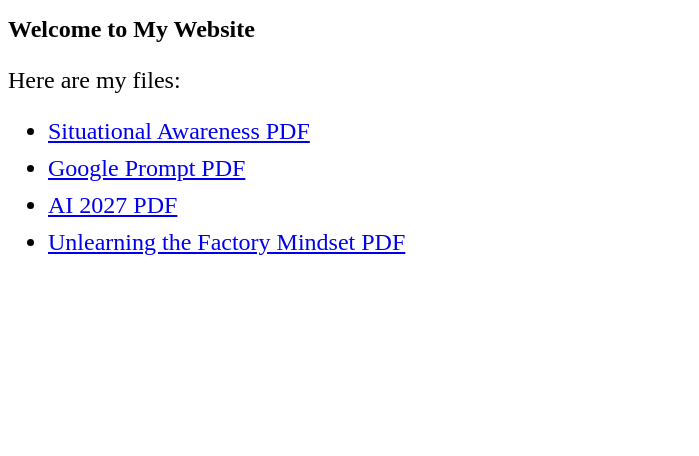
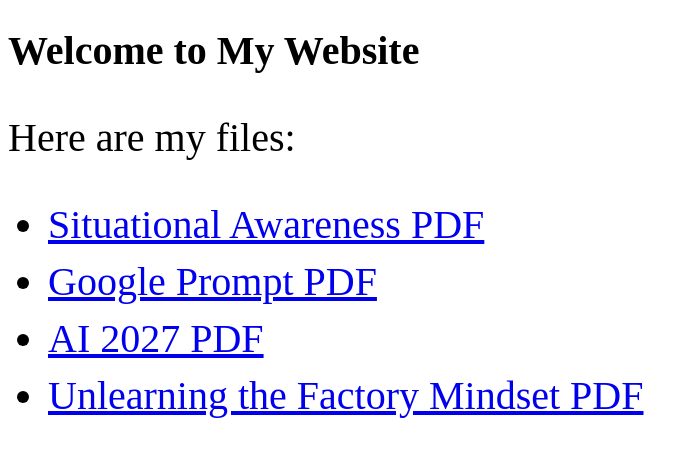
Before and after one commit to King-Tuerto/King-Tuerto.github.io, a plain HTML site: page index.html in a window 1280 px wide. Shown: the whole page, without its empty margins (0-699 px from the left). Drawn offline with Linux system fonts and the light colour scheme.

Commit message:
Update index.html
larger text

```diff
--- a/index.html
+++ b/index.html
@@ -4,7 +4,7 @@
     <title>My Personal Website</title>
     <style>
         body, h1, p, li, a {
-            font-size: 24px !important; /* Larger text for all elements */
+            font-size: 40px !important; /* Larger text for all elements */
         }
         li {
             margin-bottom: 10px; /* Adds spacing between list items */
```
